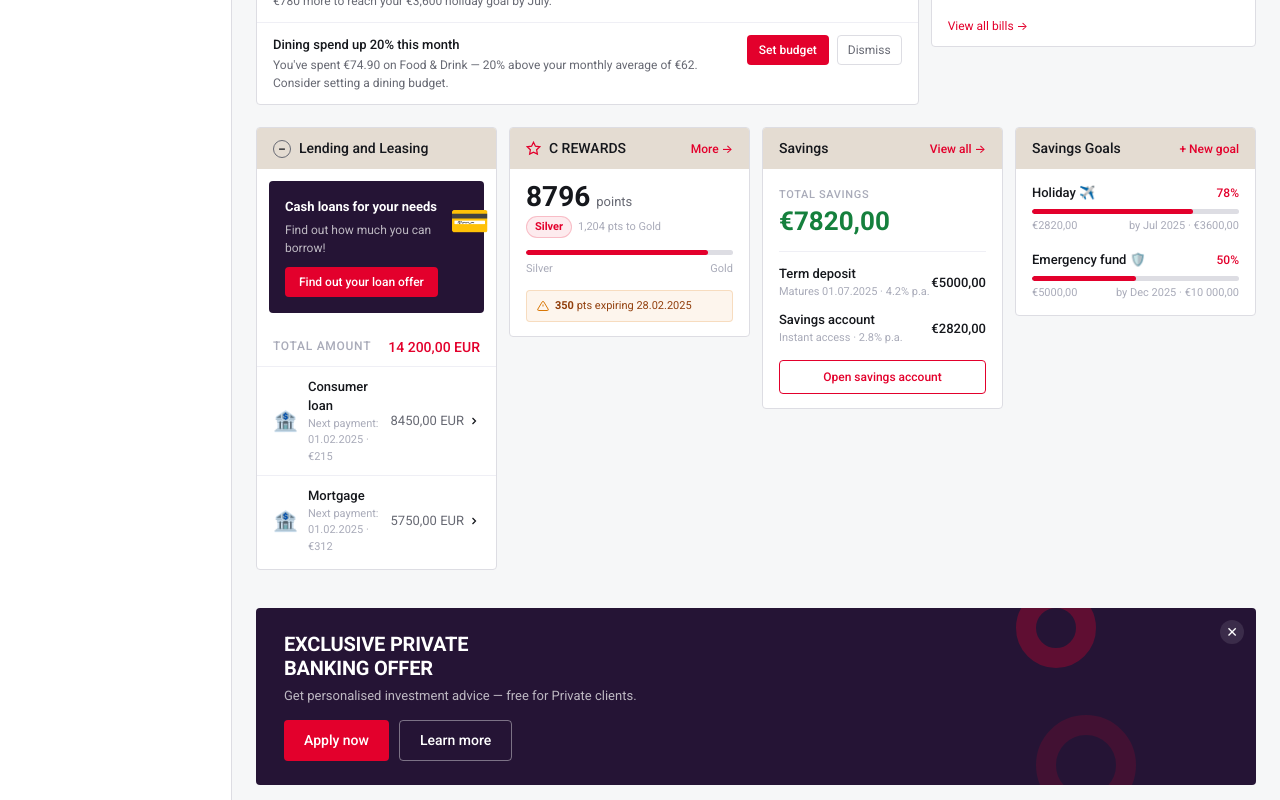
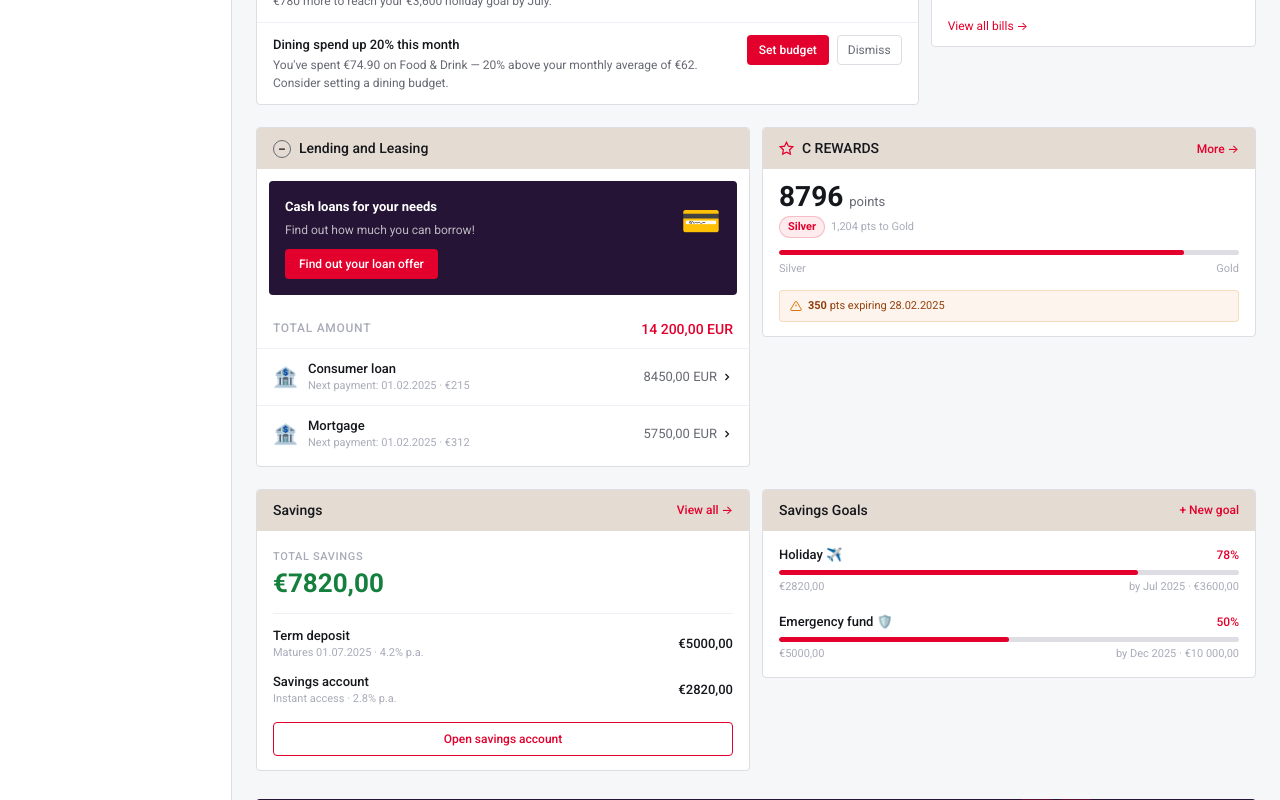
Before and after one commit to KATRINAPAVL/OB-Home-page, a Next.js app: page / in a window 1280 px wide. Shown: the part 860-1660 px from the top of the page. Built offline with nearby package versions, Linux system fonts and the light colour scheme.

Commit message:
Change 4 blocks from single row to 2x2 grid (col-6 each)
https://claude.ai/code/session_01Y7G4eLzZBTGckSBqwUSRJ3

```diff
--- a/src/app/page.tsx
+++ b/src/app/page.tsx
@@ -80,17 +80,17 @@ export default function HomePage() {
               <UpcomingBillsCard privacyMode={privacyMode} />
             </div>
 
-            {/* Row 5 — 4 equal blocks: Loans · C Rewards · Savings · Savings Goals */}
-            <div className="col-3">
+            {/* Row 5 — 2×2 grid: Loans · C Rewards / Savings · Savings Goals */}
+            <div className="col-6">
               <ConsumerLoanSection privacyMode={privacyMode} />
             </div>
-            <div className="col-3">
+            <div className="col-6">
               <CRewardsCard />
             </div>
-            <div className="col-3">
+            <div className="col-6">
               <SavingsSection privacyMode={privacyMode} />
             </div>
-            <div className="col-3">
+            <div className="col-6">
               <SavingsGoalsCard privacyMode={privacyMode} />
             </div>
 
```
